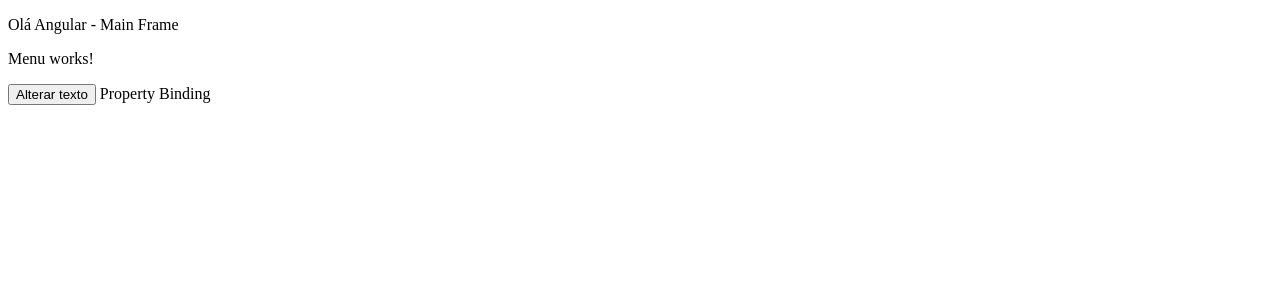
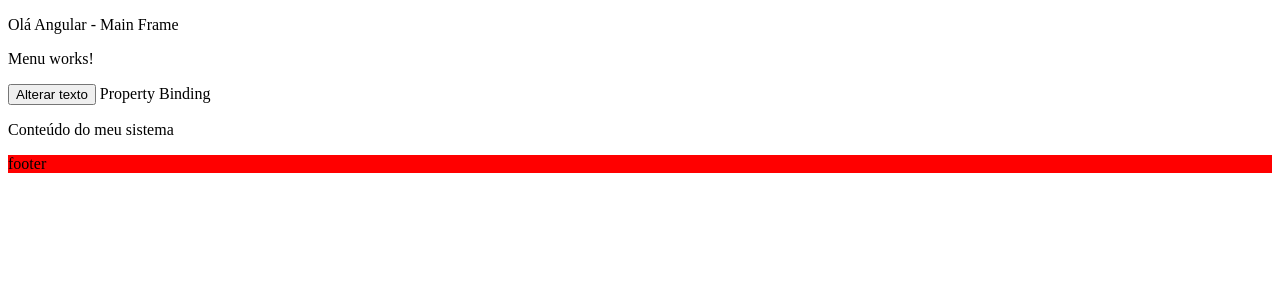
Before and after one commit to bsfbruno/angular8, an Angular app: page / in a window 1280 px wide. Shown: the top 300 px of the page. Built offline with nearby package versions, Linux system fonts and the light colour scheme.

Commit message:
Adicionando CSS

```diff
--- a/src/app/app.component.html
+++ b/src/app/app.component.html
@@ -1,2 +1,6 @@
 <p>Olá Angular - Main Frame</p>
 <app-menu></app-menu>
+<div>
+  <p>Conteúdo do meu sistema</p>
+</div>
+<app-footer></app-footer>
--- a/src/app/app.module.ts
+++ b/src/app/app.module.ts
@@ -3,11 +3,13 @@ import { NgModule } from '@angular/core';
 
 import { AppComponent } from './app.component';
 import { MenuComponent } from './menu/menu.component';
+import { FooterComponent } from './footer/footer.component';
 
 @NgModule({
   declarations: [
     AppComponent,
-    MenuComponent
+    MenuComponent,
+    FooterComponent
   ],
   imports: [
     BrowserModule
--- /dev/null
+++ b/src/app/footer/footer.component.css
@@ -0,0 +1,3 @@
+.footer {
+    background: red;
+}
--- /dev/null
+++ b/src/app/footer/footer.component.html
@@ -0,0 +1 @@
+<p class="footer">footer</p>
--- /dev/null
+++ b/src/app/footer/footer.component.ts
@@ -0,0 +1,15 @@
+import { Component, OnInit } from '@angular/core';
+
+@Component({
+  selector: 'app-footer',
+  templateUrl: './footer.component.html',
+  styleUrls: ['./footer.component.css']
+})
+export class FooterComponent implements OnInit {
+
+  constructor() { }
+
+  ngOnInit() {
+  }
+
+}
```
Also changed, not shown: 1 other file (tests, documents, lock files or other folders).
